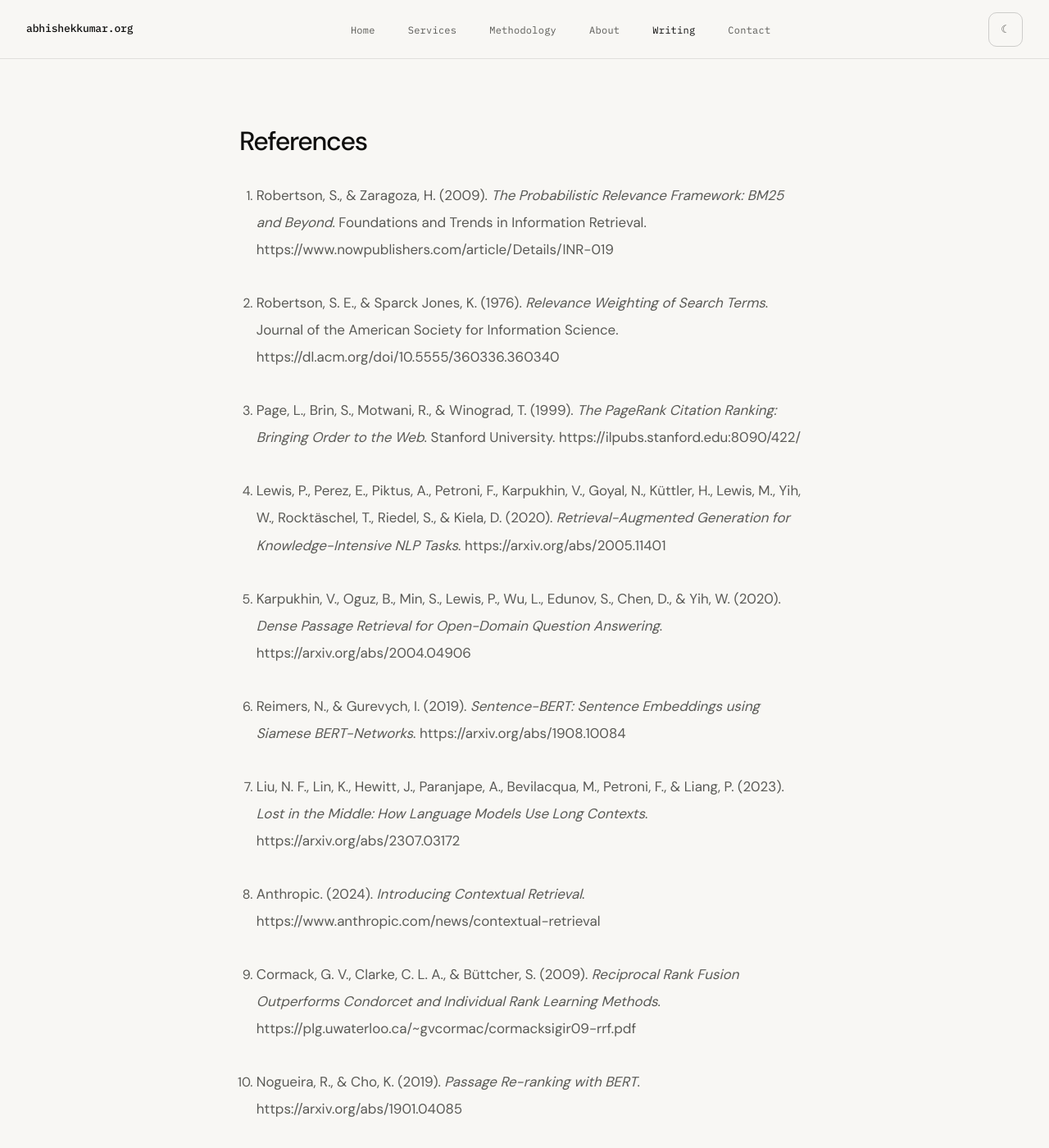
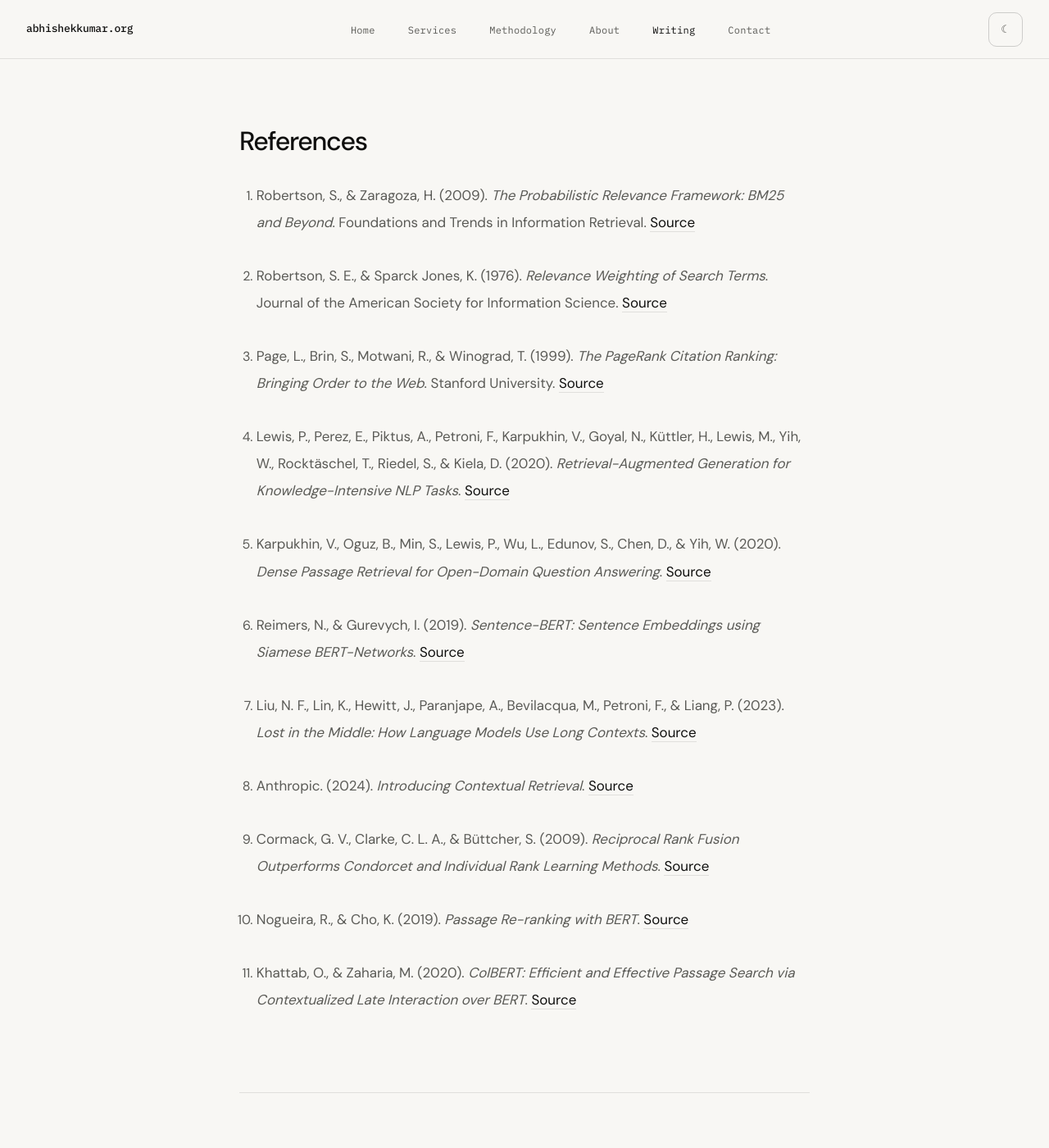
Before and after one commit to abhishu5/abhishekkumar.org, a Jekyll site: the page built from _posts/2026-05-30-why-ai-systems-retrieve-passages-instead-of-pages.md, in a window 1280 px wide and 1400 px high, scrolled down 111790 px. Shown: the whole window at 82% size. Built offline with Jekyll 4.4.1, drawn with Linux system fonts in a browser that asks for light colours; some of the changed text lies outside the part shown.

Commit message:
Update 2026-05-30-why-ai-systems-retrieve-passages-instead-of-pages.md

```diff
--- a/_posts/2026-05-30-why-ai-systems-retrieve-passages-instead-of-pages.md
+++ b/_posts/2026-05-30-why-ai-systems-retrieve-passages-instead-of-pages.md
@@ -2925,34 +2925,34 @@ retrieval survival before synthesis.
 ## References
 
 1. Robertson, S., & Zaragoza, H. (2009). *The Probabilistic Relevance Framework: BM25 and Beyond*. Foundations and Trends in Information Retrieval.
-   https://www.nowpublishers.com/article/Details/INR-019
+   [Source](https://www.nowpublishers.com/article/Details/INR-019)
 
 2. Robertson, S. E., & Sparck Jones, K. (1976). *Relevance Weighting of Search Terms*. Journal of the American Society for Information Science.
-   https://dl.acm.org/doi/10.5555/360336.360340
+   [Source](https://dl.acm.org/doi/10.5555/360336.360340)
 
 3. Page, L., Brin, S., Motwani, R., & Winograd, T. (1999). *The PageRank Citation Ranking: Bringing Order to the Web*. Stanford University.
-   https://ilpubs.stanford.edu:8090/422/
+   [Source](https://ilpubs.stanford.edu:8090/422/)
 
 4. Lewis, P., Perez, E., Piktus, A., Petroni, F., Karpukhin, V., Goyal, N., Küttler, H., Lewis, M., Yih, W., Rocktäschel, T., Riedel, S., & Kiela, D. (2020). *Retrieval-Augmented Generation for Knowledge-Intensive NLP Tasks*.
-   https://arxiv.org/abs/2005.11401
+   [Source](https://arxiv.org/abs/2005.11401)
 
 5. Karpukhin, V., Oguz, B., Min, S., Lewis, P., Wu, L., Edunov, S., Chen, D., & Yih, W. (2020). *Dense Passage Retrieval for Open-Domain Question Answering*.
-   https://arxiv.org/abs/2004.04906
+   [Source](https://arxiv.org/abs/2004.04906)
 
 6. Reimers, N., & Gurevych, I. (2019). *Sentence-BERT: Sentence Embeddings using Siamese BERT-Networks*.
-   https://arxiv.org/abs/1908.10084
+   [Source](https://arxiv.org/abs/1908.10084)
 
 7. Liu, N. F., Lin, K., Hewitt, J., Paranjape, A., Bevilacqua, M., Petroni, F., & Liang, P. (2023). *Lost in the Middle: How Language Models Use Long Contexts*.
-   https://arxiv.org/abs/2307.03172
+   [Source](https://arxiv.org/abs/2307.03172)
 
 8. Anthropic. (2024). *Introducing Contextual Retrieval*.
-   https://www.anthropic.com/news/contextual-retrieval
+   [Source](https://www.anthropic.com/news/contextual-retrieval)
 
 9. Cormack, G. V., Clarke, C. L. A., & Büttcher, S. (2009). *Reciprocal Rank Fusion Outperforms Condorcet and Individual Rank Learning Methods*.
-   https://plg.uwaterloo.ca/~gvcormac/cormacksigir09-rrf.pdf
+   [Source](https://plg.uwaterloo.ca/~gvcormac/cormacksigir09-rrf.pdf)
 
 10. Nogueira, R., & Cho, K. (2019). *Passage Re-ranking with BERT*.
-    https://arxiv.org/abs/1901.04085
+    [Source](https://arxiv.org/abs/1901.04085)
 
 11. Khattab, O., & Zaharia, M. (2020). *ColBERT: Efficient and Effective Passage Search via Contextualized Late Interaction over BERT*.
-    https://arxiv.org/abs/2004.12832
+    [Source](https://arxiv.org/abs/2004.12832)
```
